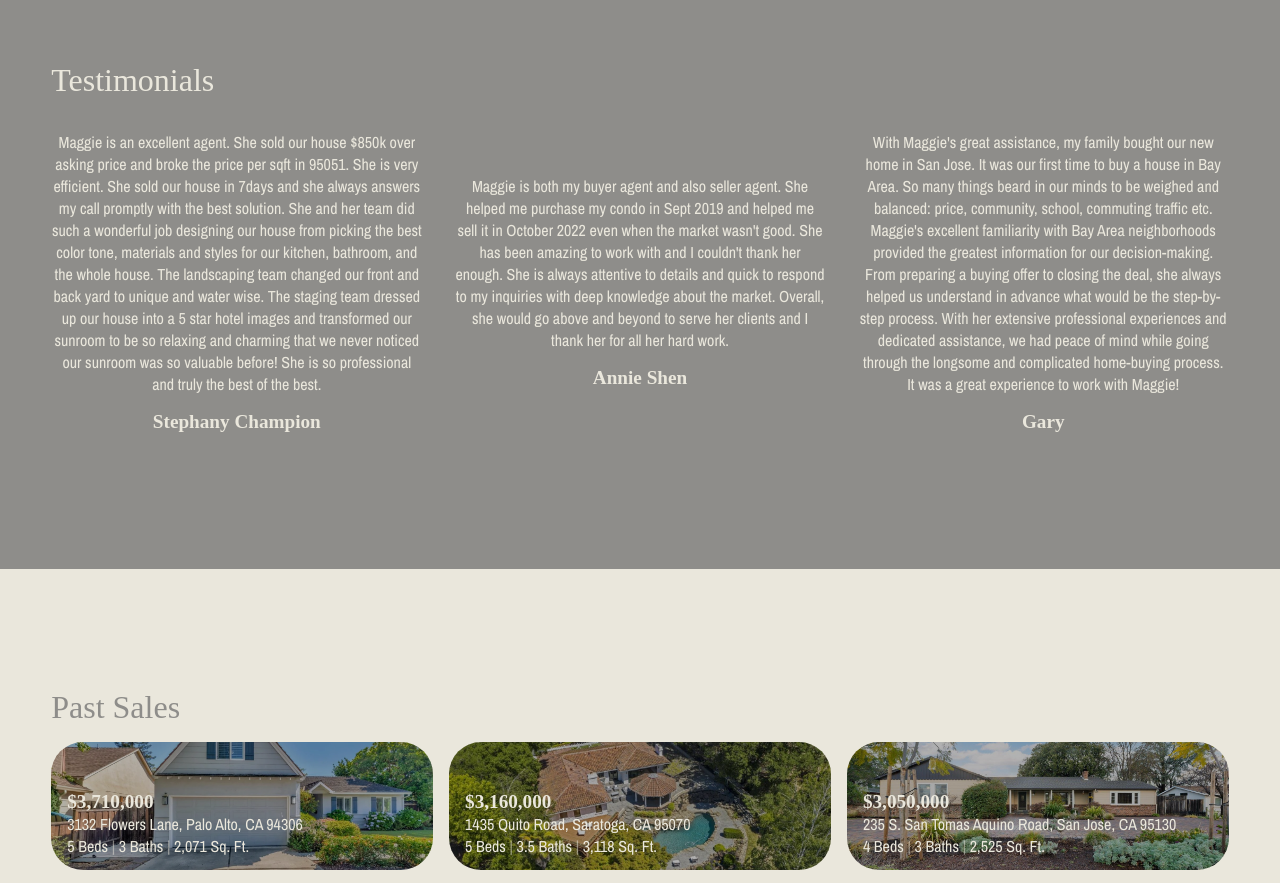
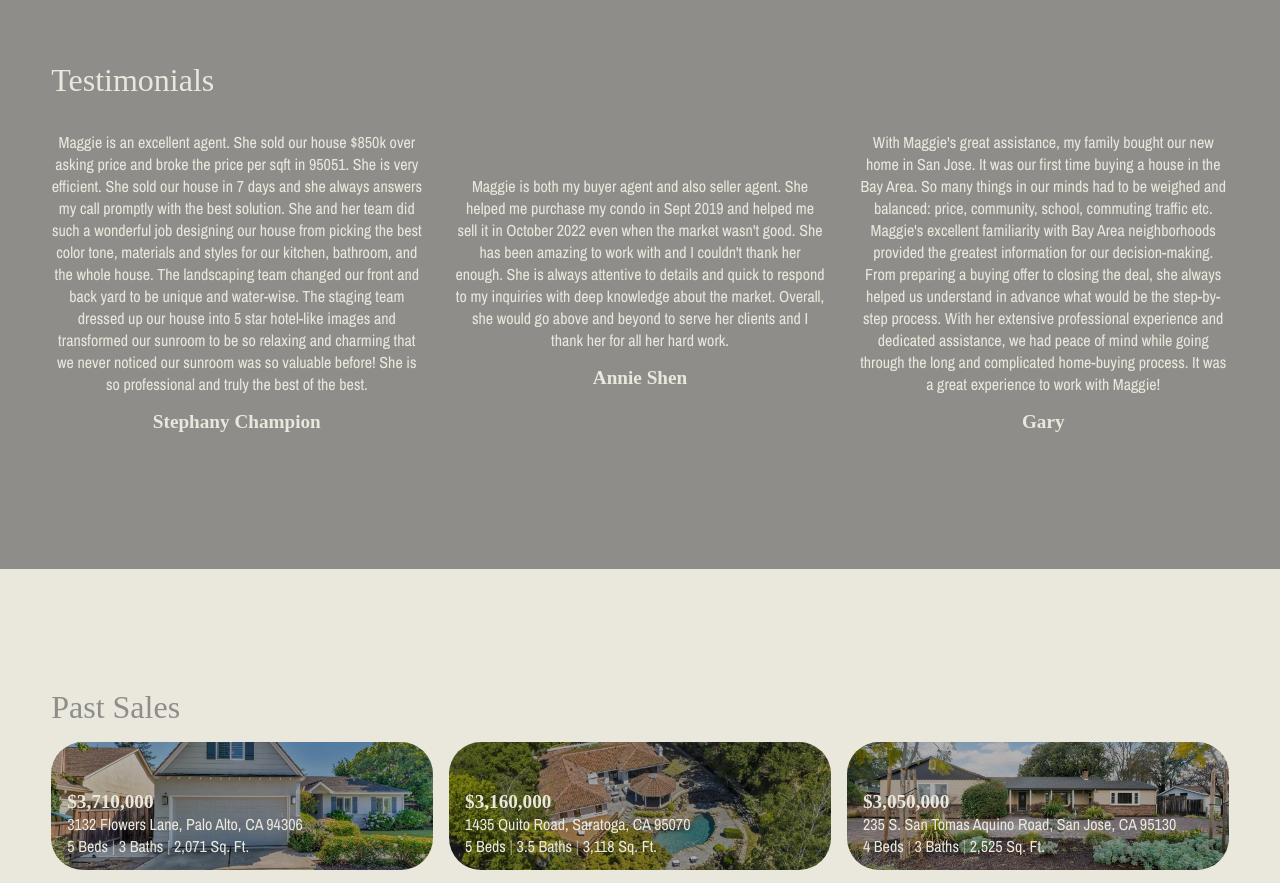
Before and after one commit to lu-christina/maggie, a plain HTML site: page index.html in a window 1280 px wide. Shown: the part 2540-3423 px from the top of the page. Drawn offline with nearby package versions, Linux system fonts and the light colour scheme; a web font is replaced by a local one.

Commit message:
fix spelling in testimonials

```diff
--- a/index.html
+++ b/index.html
@@ -91,7 +91,7 @@
         <div class="lBox fullWidth">
             <div class="testimonial fullWidth">
                 <p>
-                    Maggie is an excellent agent. She sold our house $850k over asking price and broke the price per sqft in 95051. She is very efficient. She sold our house in 7days and she always answers my call promptly with the best solution. She and her team did such a wonderful job designing our house from picking the best color tone, materials and styles for our kitchen, bathroom, and the whole house. The landscaping team changed our front and back yard to unique and water wise. The staging team dressed up our house into a 5 star hotel images and transformed  our sunroom to be so relaxing and charming that we never noticed our sunroom was so valuable before!  She is so professional and truly the best of the best.
+                    Maggie is an excellent agent. She sold our house $850k over asking price and broke the price per sqft in 95051. She is very efficient. She sold our house in 7 days and she always answers my call promptly with the best solution. She and her team did such a wonderful job designing our house from picking the best color tone, materials and styles for our kitchen, bathroom, and the whole house. The landscaping team changed our front and back yard to be unique and water-wise. The staging team dressed up our house into 5 star hotel-like images and transformed our sunroom to be so relaxing and charming that we never noticed our sunroom was so valuable before! She is so professional and truly the best of the best.
                 </p>
                 <h2>Stephany Champion</h2>
             </div>
@@ -103,7 +103,7 @@
             </div>
             <div class="testimonial fullWidth">
                 <p>
-                    With Maggie's great assistance, my family bought our new home in San Jose. It was our first time to buy a house in Bay Area. So many things beard in our minds to be weighed and balanced: price, community, school, commuting traffic etc. Maggie's excellent familiarity with Bay Area neighborhoods provided the greatest information for our decision-making. From preparing a buying offer to closing the deal, she always helped us understand in advance what would be the step-by-step process. With her extensive professional experiences and dedicated assistance, we had peace of mind while going through the longsome and complicated home-buying process. It was a great experience to work with Maggie!
+                    With Maggie's great assistance, my family bought our new home in San Jose. It was our first time buying a house in the Bay Area. So many things in our minds had to be weighed and balanced: price, community, school, commuting traffic etc. Maggie's excellent familiarity with Bay Area neighborhoods provided the greatest information for our decision-making. From preparing a buying offer to closing the deal, she always helped us understand in advance what would be the step-by-step process. With her extensive professional experience and dedicated assistance, we had peace of mind while going through the long and complicated home-buying process. It was a great experience to work with Maggie!
                 </p>
                 <h2>Gary</h2>
             </div>
```
